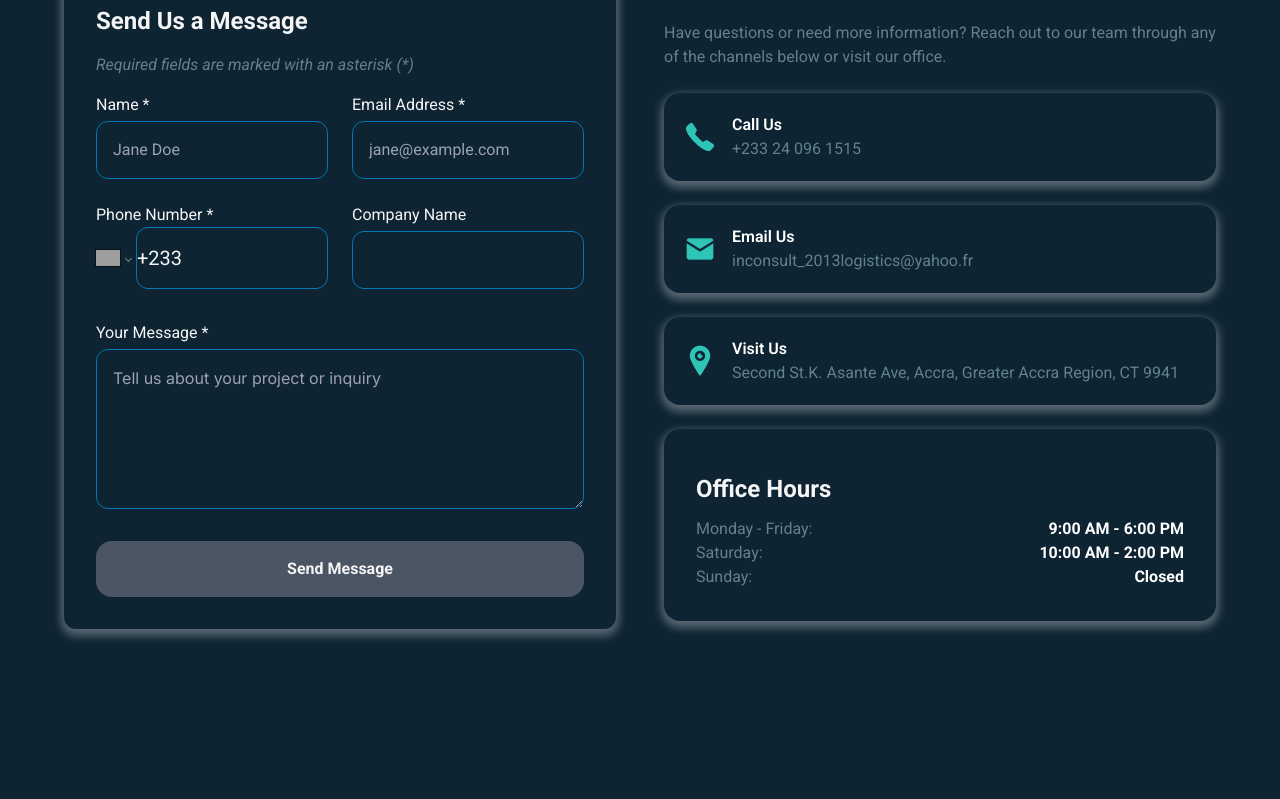
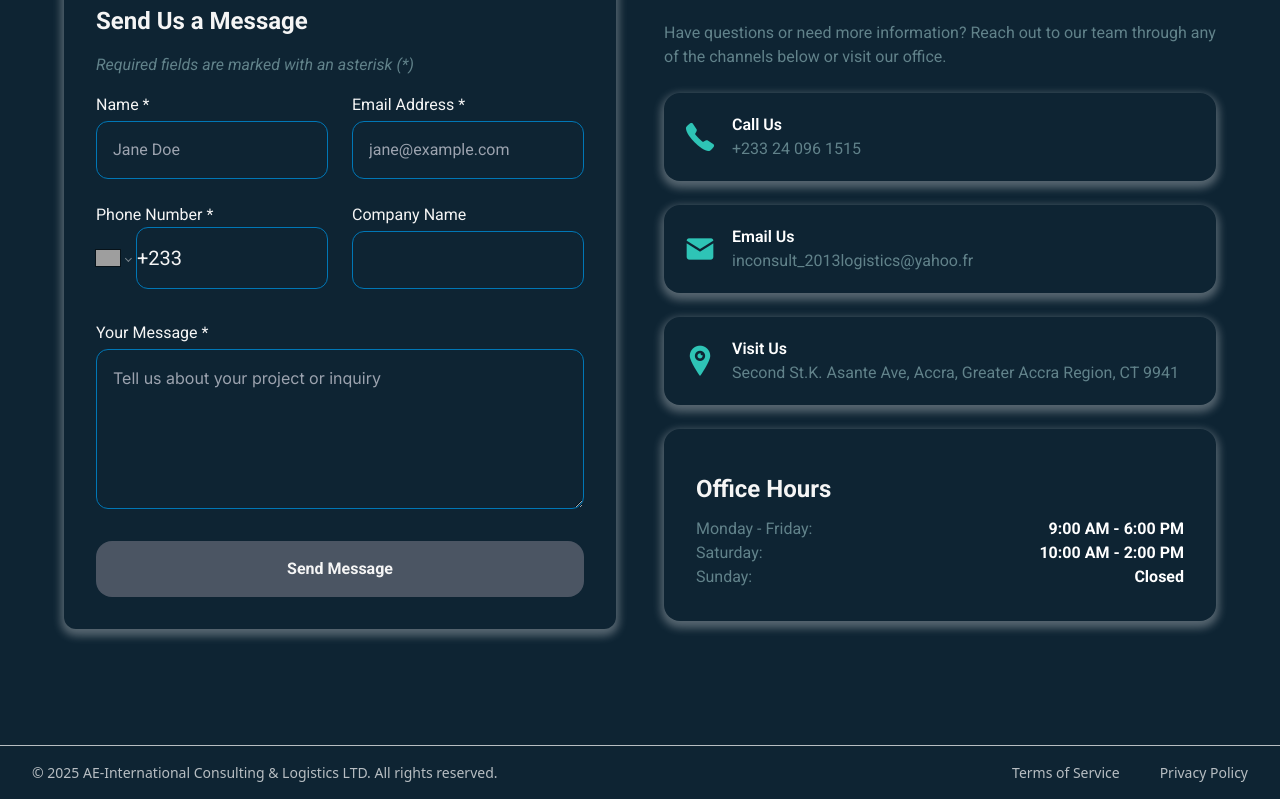
Before and after one commit to erinaurelie/ae-icl-website-react, a React (Vite) app in the folder client/: page / in a window 1280 px wide. Shown: the part 3270-4069 px from the top of the page. Before the commit the page ends 3995 px from the top, so only its background shows below. Built offline with nearby package versions, Linux system fonts and the light colour scheme; grey boxes are pictures that could not be loaded.

Commit message:
feat: added Footer component

```diff
--- a/client/src/sections/Footer.jsx
+++ b/client/src/sections/Footer.jsx
@@ -1,9 +1,17 @@
 const Footer = () => {
   return (
-    <footer id="contact" aria-label="footer">
-      {/* TODO: Add footer content (links, copyright, etc.) */}
+    <footer aria-label="footer" className="mt-5 text-[#ffffffb3] text-[14px] flex justify-between items-center py-4 px-8 border-t border-[#ffffffb3]">
+      <p>&copy; 2025 AE-International Consulting &amp; Logistics LTD. All rights reserved.</p>
+      <div>
+          <a href="terms-of-service.html" className="mr-10 cursor-pointer hover:underline decoration-white
+">Terms of Service</a>
+          <a href="privacy-policy.html" className="cursor-pointer hover:underline decoration-white
+">Privacy Policy</a>
+      </div>
     </footer>
   )
 }
 
-export default Footer
+export default Footer;
+
+// Todo add Terms of Service and Privacy Policy Page
```
